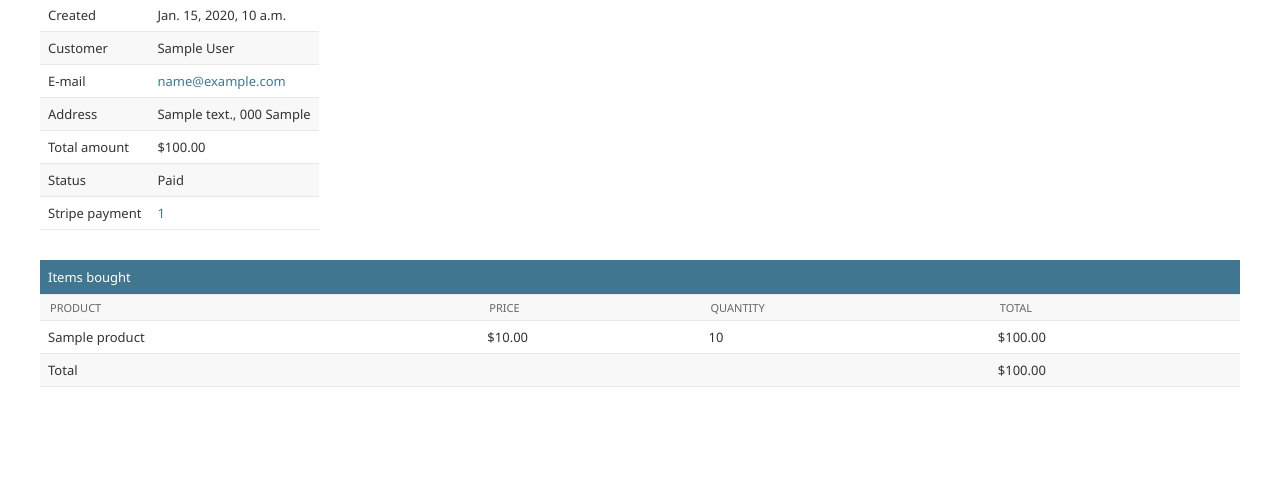
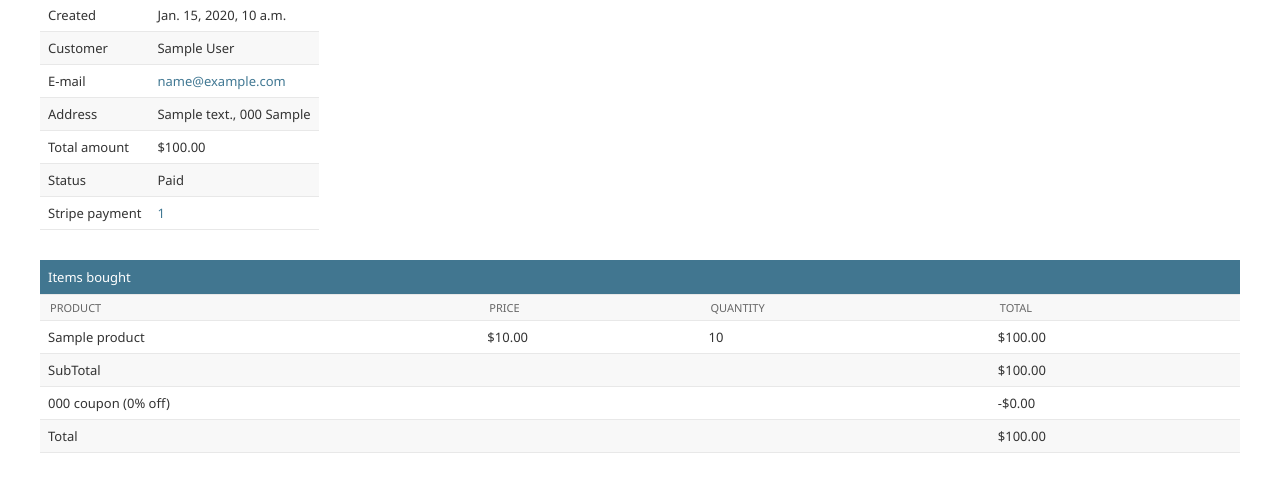
Before and after one commit to AlexNeo68/django-examples-myshop, a Django app: page /orders/admin/orders/1/ in a window 1280 px wide. Shown: the part 160-652 px from the top of the page. Run offline with Django 5.2, Linux system fonts and the light colour scheme; a user stored in the database is signed in; tables that the repository leaves empty hold one stand-in row (values such as "Sample post"); parts of the project's set-up code (start-up, migrations or seed data) failed here and were passed over.

Commit message:
before recomend system

```diff
--- a/myshop/orders/templates/admin/orders/order/detail.html
+++ b/myshop/orders/templates/admin/orders/order/detail.html
@@ -84,9 +84,22 @@
           <td class="num">${{ item.get_cost }}</td>
         </tr>
       {% endfor %}
+
+      {% if order.coupon %}
+        <tr class="subtotal">
+          <td colspan="3">SubTotal</td>
+          <td class="num">${{ order.get_total_cost_before_discount|floatformat:2 }}</td>
+        </tr>
+        <tr>
+          <td colspan="3">{{order.coupon.code}} coupon ({{order.coupon.discount}}% off)</td>
+          <td class="num neg">-${{ order.get_discount|floatformat:2 }}</td>
+        </tr>
+      {% endif %}
+
+
       <tr class="total">
         <td colspan="3">Total</td>
-        <td class="num">${{ order.get_total_cost }}</td>
+        <td class="num">${{ order.get_total_cost|floatformat:2 }}</td>
       </tr>
     </tbody>
   </table>
```
Also changed, not shown: myshop/orders/templates/orders/order/pdf.html (+17 -1 lines), myshop/payment/views.py (+13 -0 lines).
